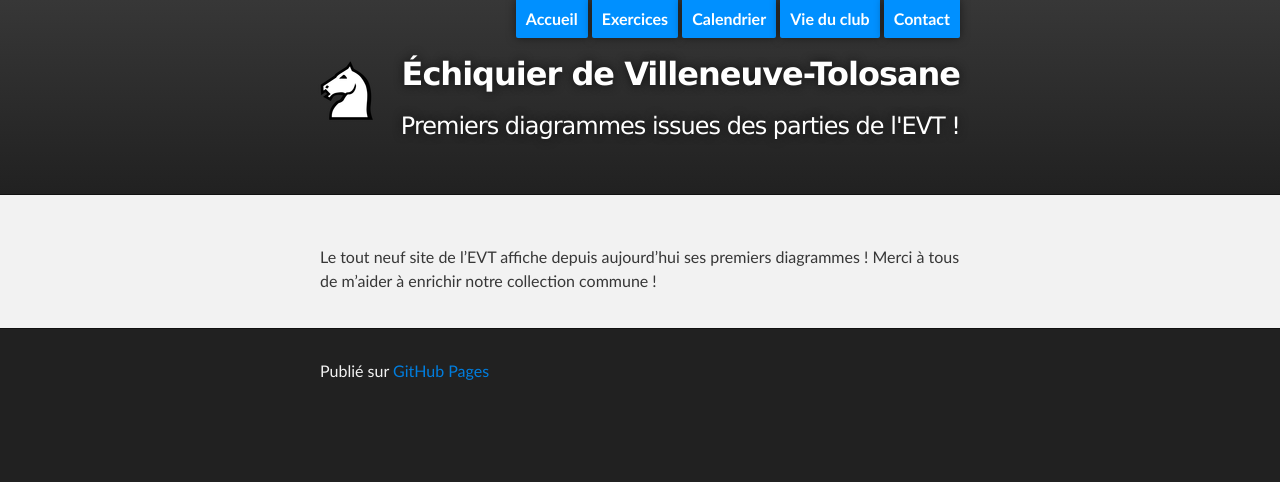
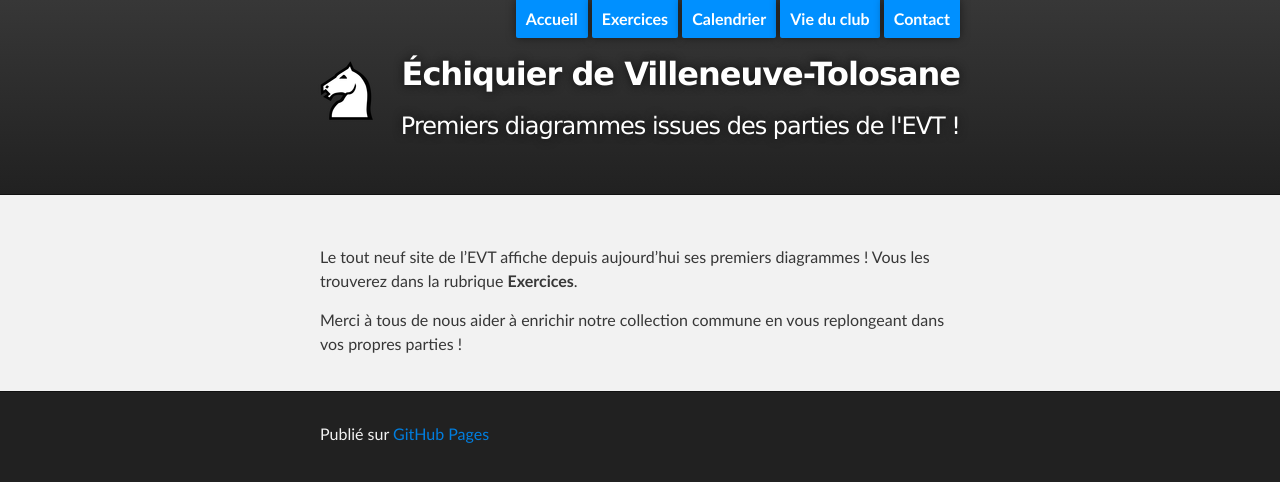
Before and after one commit to echiquier-villeneuve-tolosane/echiquier-villeneuve-tolosane.github.io, a Jekyll site: the page built from _posts/2014-01-14-premiers-diagrammes-issues-des-parties-de-l-evt.md, in a window 1280 px wide. Shown: the top 482 px of the page. Built offline with Jekyll 4.4.1, drawn with Linux system fonts in a browser that asks for light colours; nearby versions of some CDN libraries.

Commit message:
Created 2014-01-14-premiers-diagrammes-issues-des-parties-de-l-evt.md

```diff
--- a/_posts/2014-01-14-premiers-diagrammes-issues-des-parties-de-l-evt.md
+++ b/_posts/2014-01-14-premiers-diagrammes-issues-des-parties-de-l-evt.md
@@ -5,4 +5,6 @@ layout: default
 root: ../../..
 ---
 
-Le tout neuf site de l'EVT affiche depuis aujourd'hui ses premiers diagrammes ! Merci à tous de m'aider à enrichir notre collection commune !
+Le tout neuf site de l'EVT affiche depuis aujourd'hui ses premiers diagrammes ! Vous les trouverez dans la rubrique **Exercices**.
+
+Merci à tous de nous aider à enrichir notre collection commune en vous replongeant dans vos propres parties !
```
